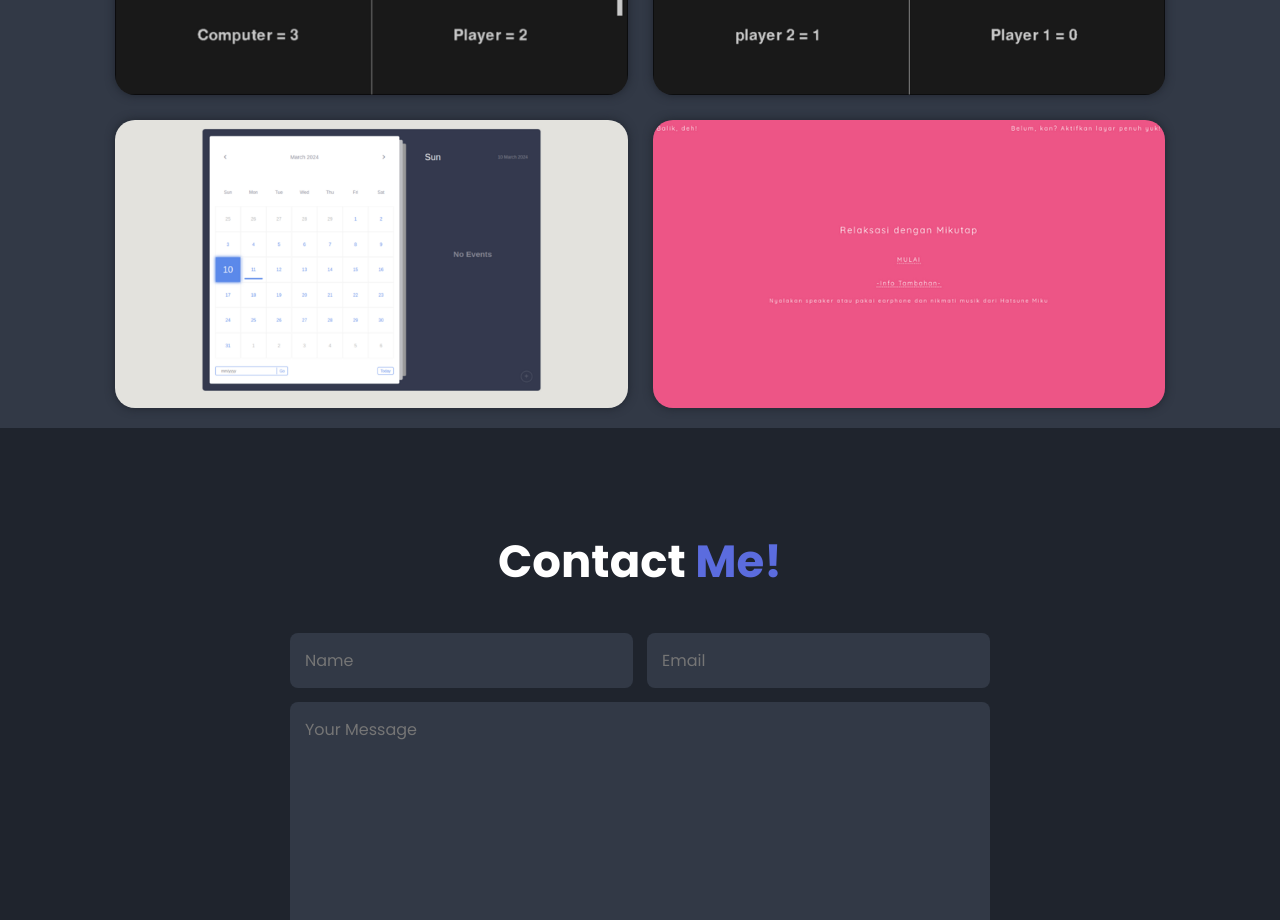
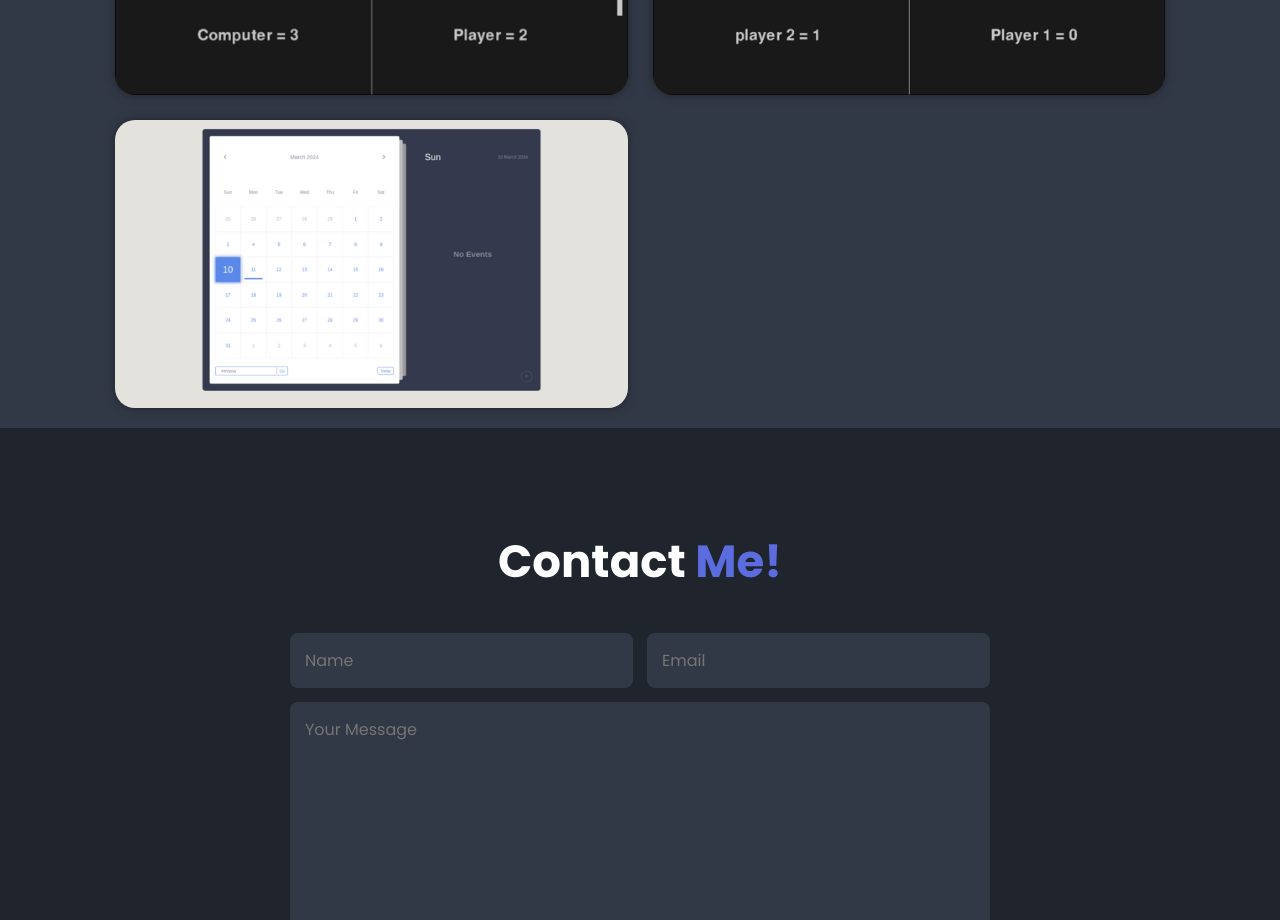
Before and after one commit to HikaruYo/myportofolio, a plain HTML site: page index.html in a window 1280 px wide. Shown: the part 2840-3760 px from the top of the page. Drawn offline with nearby package versions, Linux system fonts and the light colour scheme.

Commit message:
Update link

```diff
--- a/index.html
+++ b/index.html
@@ -119,14 +119,6 @@
                     <a href="https://hikaru-calender.vercel.app/" target="_blank"><i class='bx bx-link-external' ></i></a>
                 </div>
             </div>
-
-            <div class="project-box">
-                <img src="images/Miku.png" alt="">
-                <div class="project-layer">
-                    <h4>Mikutap <h6>(I do web scraping)</h6></h4>
-                    <a href="http://earnit.rf.gd" target="_blank"><i class='bx bx-link-external' ></i></a>
-                </div>
-            </div>
         </div>
     </section>
 
```
